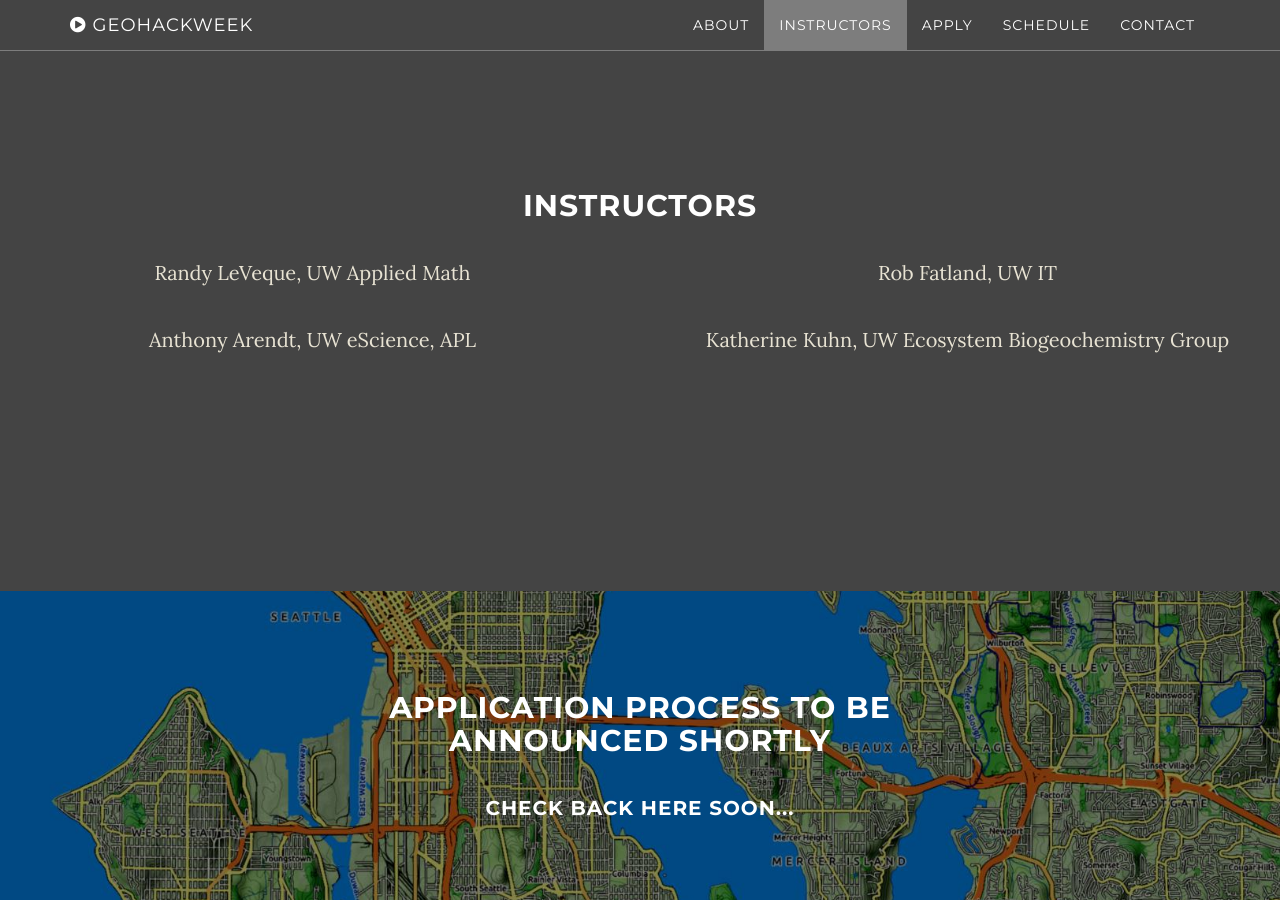
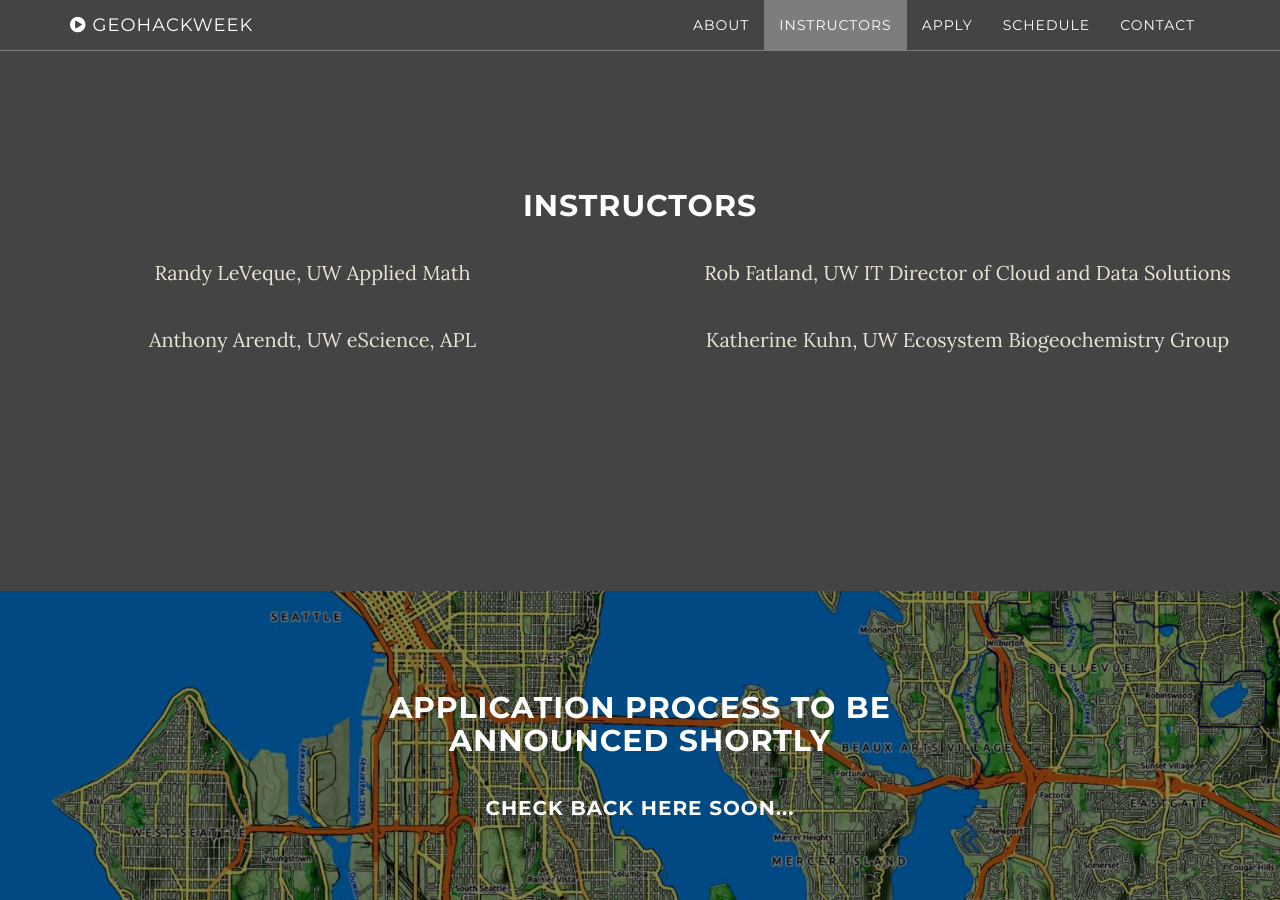
Before and after one commit to geohackweek/geohackweek.github.io, a Jekyll site: the page built from index.html, in a window 1280 px wide and 900 px high, scrolled down 1934 px. Built offline with Jekyll 4.4.1, drawn with Linux system fonts in a browser that asks for light colours.

Commit message:
Officer am I being detained????

```diff
--- a/_includes/instructors.html
+++ b/_includes/instructors.html
@@ -6,7 +6,7 @@
                   <p><a href="http://faculty.washington.edu/rjl/">Randy LeVeque, UW Applied Math</a></p>
             </div>
             <div class="col-md-6">
-                  <p><a href="http://www.robfatland.net/research/">Rob Fatland, UW IT</a></p>
+                  <p><a href="http://www.robfatland.net/research/">Rob Fatland, UW IT Director of Cloud and Data Solutions</a></p>
             </div>
           </div>
           <div class="row">
```
Also changed, not shown: 1 other file.
